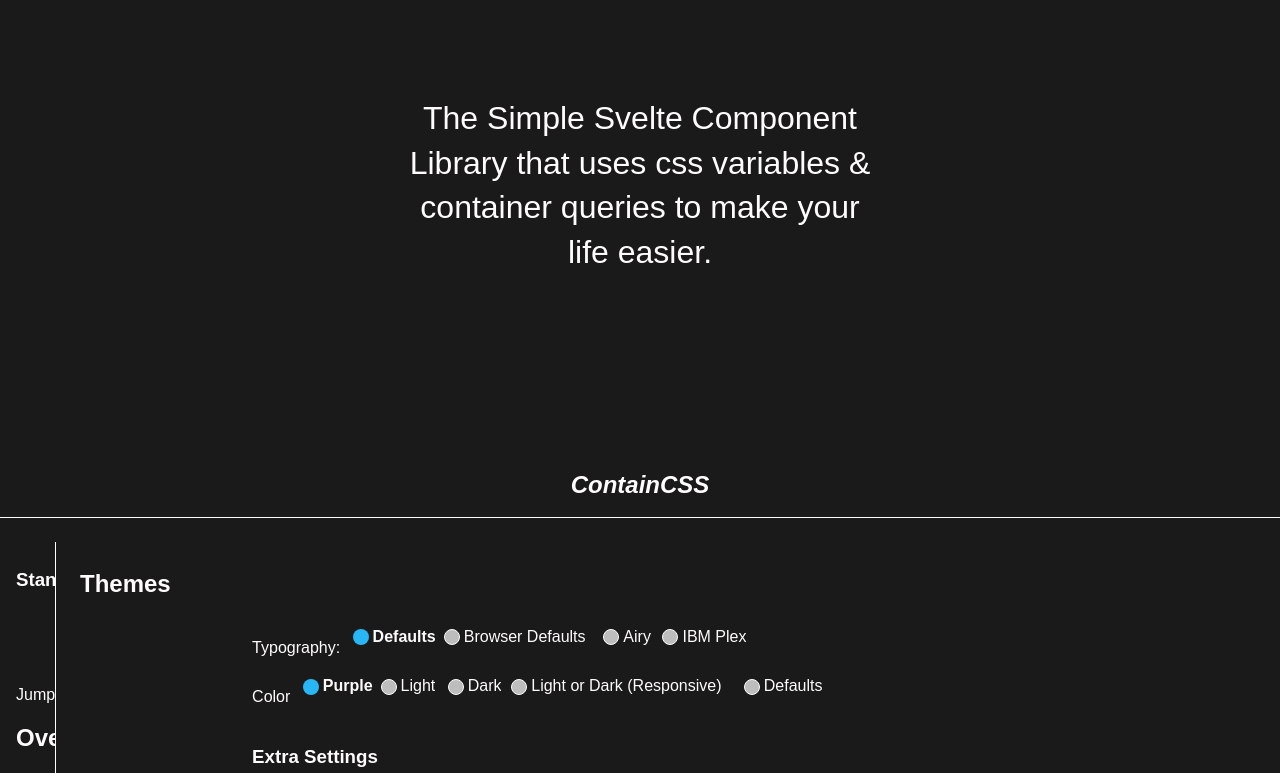
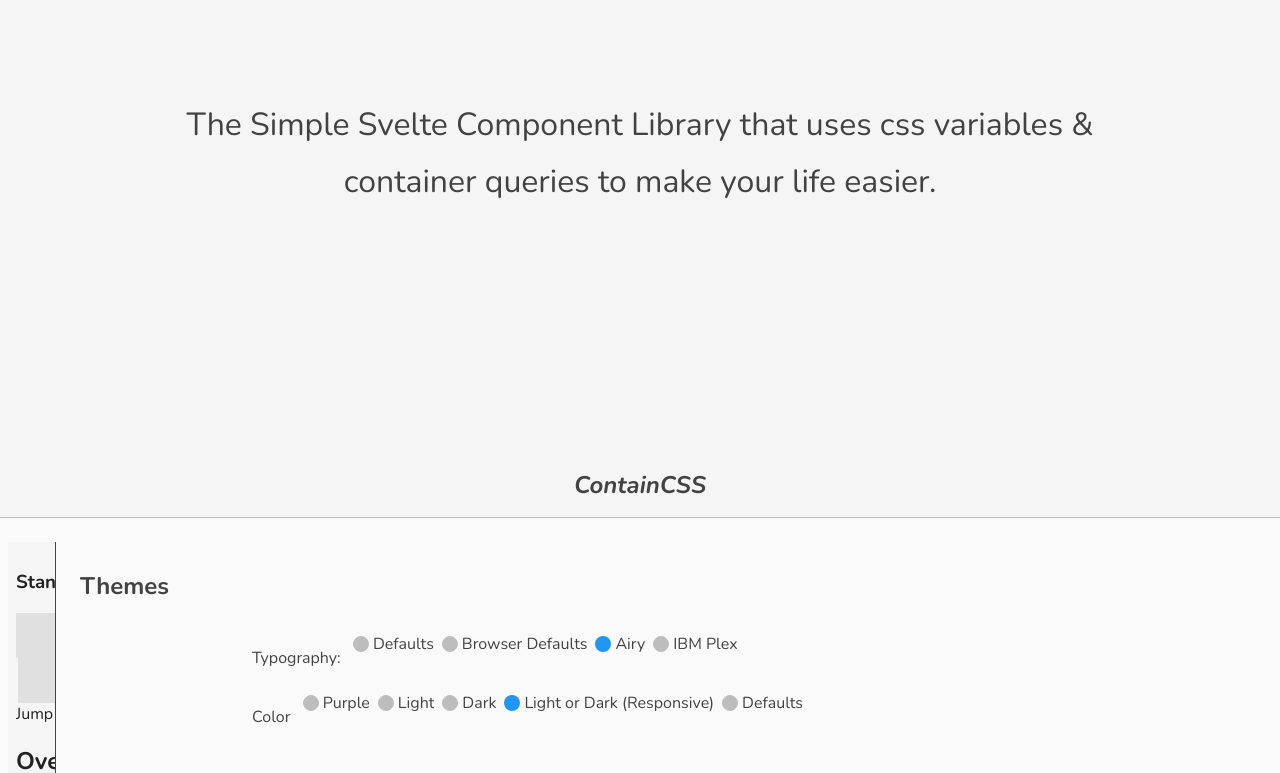
Before and after one commit to thinkle/svelte-contain-css, a SvelteKit app: page / in a window 1280 px wide. Shown: the part 347-1120 px from the top of the page. Built offline with nearby package versions, Linux system fonts and the light colour scheme.

Commit message:
Get starting theme code right

```diff
--- a/src/routes/Themes.svelte
+++ b/src/routes/Themes.svelte
@@ -16,7 +16,12 @@
       css: browser,
       file: "themes/typography-browser.css",
     },
-    { name: "Airy", css: airy, file: "themes/typography-airy.css" },
+    {
+      name: "Airy",
+      css: airy,
+      file: "themes/typography-airy.css",
+      startsActive: true,
+    },
     { name: "IBM Plex", css: ibm, file: "themes/typography-carbon.css" },
   ];
 
@@ -27,6 +32,7 @@
     {
       name: "Light or Dark (Responsive)",
       css: lightordark,
+      startsActive: true,
       file: "themes/lightordark.css",
     },
     { name: "Defaults", css: "", file: "" },
@@ -53,11 +59,15 @@
   import FormItem from "$lib/layout/FormItem.svelte";
   import Checkbox from "$lib/controls/Checkbox.svelte";
   import Code from "$lib/misc/Code.svelte";
-  let typographyTheme = 0;
-  let colorTheme = 0;
+  let typographyTheme = typographyThemes.findIndex(
+    (theme) => theme.startsActive
+  );
+  let colorTheme = colorThemes.findIndex((theme) => theme.startsActive);
   let ready = false;
   onMount(() => {
     ready = true;
+    injectStyle("typography", typographyThemes[typographyTheme].css);
+    injectStyle("color", colorThemes[colorTheme].css);
   });
   function injectStyle(uid, css) {
     if (!ready) return;
```
